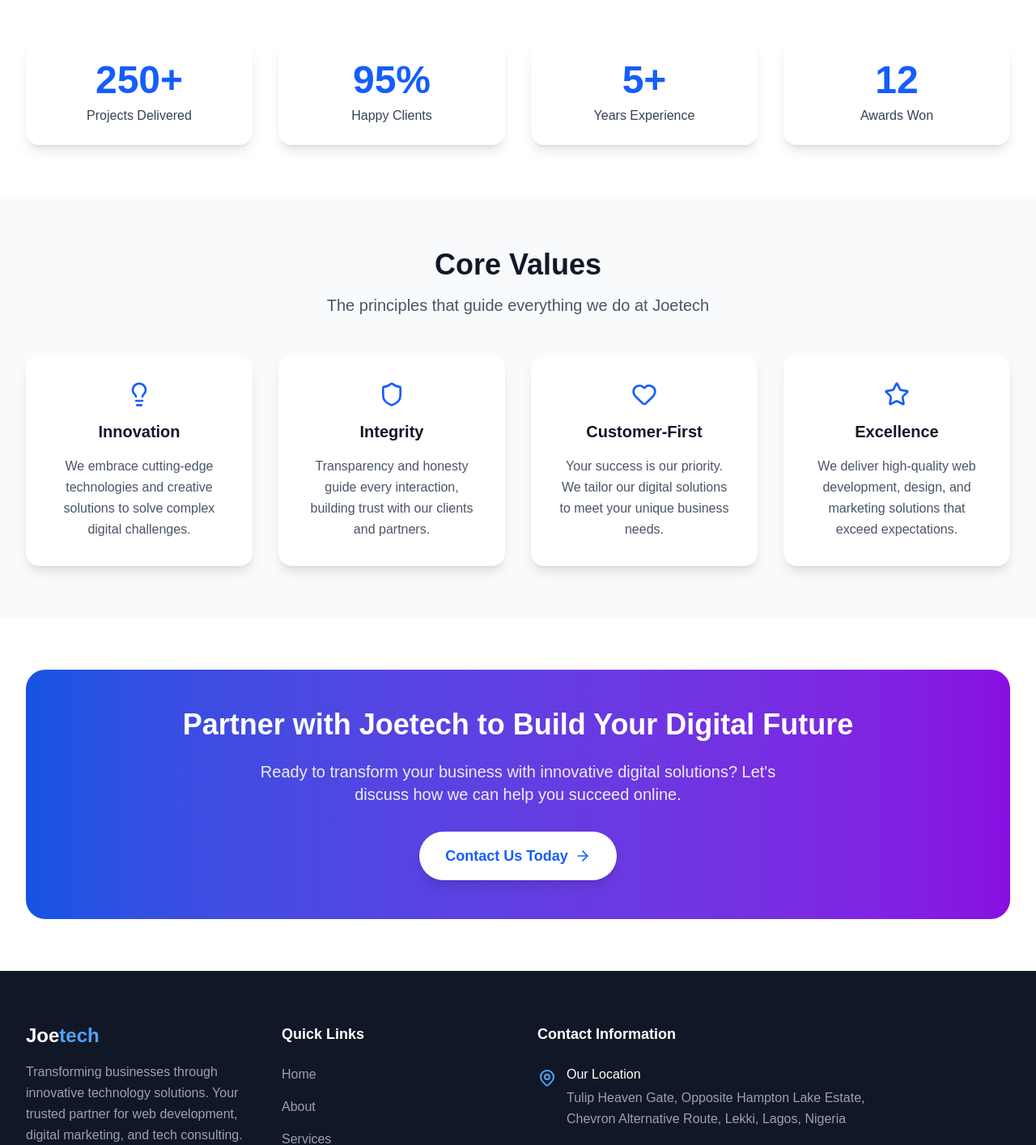
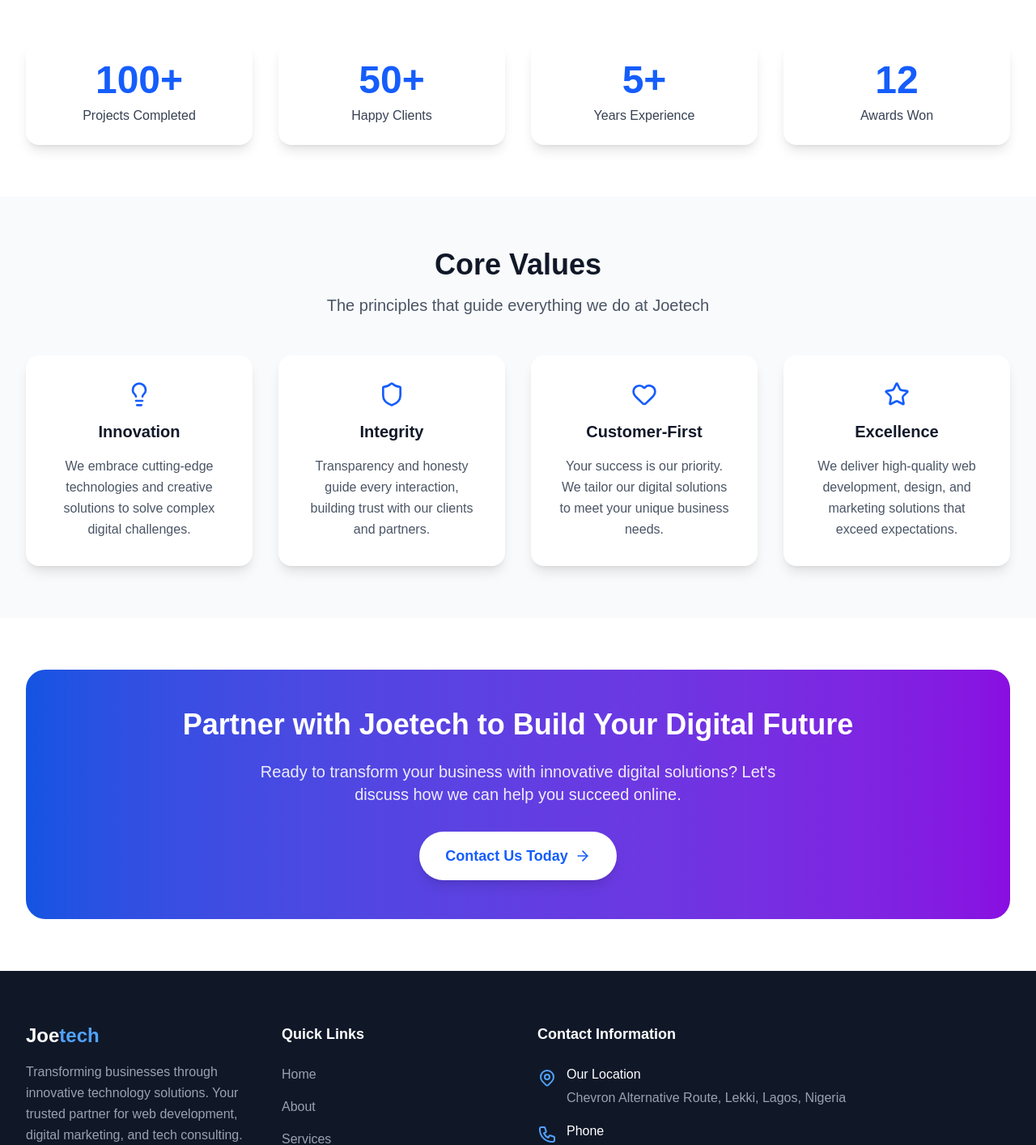
Before and after one commit to JoelionWebDev/joetech, a Next.js app: page /about in a window 1280 px wide. Shown: the part 1780-3194 px from the top of the page at 81% size. Built offline with nearby package versions, Linux system fonts and the light colour scheme.

Commit message:
unify contact details and statistics site-wide

```diff
--- a/app/about/page.jsx
+++ b/app/about/page.jsx
@@ -76,8 +76,8 @@
   const [valuesRef, valuesInView] = useInView(0.3);
 
   const stats = [
-    { number: 250, suffix: "+", label: "Projects Delivered" },
-    { number: 95, suffix: "%", label: "Happy Clients" },
+    { number: 100, suffix: "+", label: "Projects Completed" },
+    { number: 50, suffix: "+", label: "Happy Clients" },
     { number: 5, suffix: "+", label: "Years Experience" },
     { number: 12, suffix: "", label: "Awards Won" },
   ];
--- a/app/components/Contact.jsx
+++ b/app/components/Contact.jsx
@@ -365,8 +365,6 @@
                         Our Location
                       </h4>
                       <p className="text-gray-600 leading-relaxed">
-                        Tulip Heaven Gate, Opposite Hampton Lake Estate,
-                        <br />
                         Chevron Alternative Route, Lekki, Lagos, Nigeria
                       </p>
                     </div>
--- a/app/components/Footer.jsx
+++ b/app/components/Footer.jsx
@@ -136,8 +136,6 @@
                 <div>
                   <h4 className="font-medium text-white mb-1">Our Location</h4>
                   <p className="text-gray-400 leading-relaxed">
-                    Tulip Heaven Gate, Opposite Hampton Lake Estate,
-                    <br />
                     Chevron Alternative Route, Lekki, Lagos, Nigeria
                   </p>
                 </div>
--- a/app/contact/page.jsx
+++ b/app/contact/page.jsx
@@ -44,7 +44,7 @@
       </svg>
     ),
     label: "Office",
-    value: "Lagos, Nigeria",
+    value: "Chevron Alternative Route, Lekki, Lagos, Nigeria",
     href: null,
     color: "from-purple-500 to-violet-600",
   },
--- a/app/privacy-policy/page.jsx
+++ b/app/privacy-policy/page.jsx
@@ -131,8 +131,8 @@
               >
                 {PHONE_NUMBER}
               </a>
-              . Our office is located at Tulip Heaven Gate, Opposite Hampton
-              Lake Estate, Chevron Alternative Route, Lekki, Lagos, Nigeria.
+              . Our office is located at Chevron Alternative Route, Lekki,
+              Lagos, Nigeria.
             </p>
           </section>
 
--- a/app/projects/page.jsx
+++ b/app/projects/page.jsx
@@ -176,9 +176,9 @@
 };
 
 const STATS = [
-  { value: "50+", label: "Projects Delivered" },
+  { value: "100+", label: "Projects Completed" },
   { value: "98%", label: "Client Satisfaction" },
-  { value: "25+", label: "Happy Clients" },
+  { value: "50+", label: "Happy Clients" },
   { value: "5★", label: "Average Rating" },
 ];
 
@@ -479,7 +479,7 @@
           >
             <div className="inline-flex items-center gap-2 bg-white/5 border border-white/10 text-slate-300 text-xs font-medium px-4 py-2 rounded-full mb-6 animate-fadeup">
               <span className="w-1.5 h-1.5 rounded-full bg-emerald-400 animate-pulse" />
-              50+ Projects Delivered Across Nigeria & Beyond
+              100+ Projects Completed Across Nigeria & Beyond
             </div>
 
             <h1
--- a/app/services/page.jsx
+++ b/app/services/page.jsx
@@ -281,7 +281,7 @@
 const trustSignals = [
   { icon: <Clock className="w-8 h-8" />, title: "5+ Years", subtitle: "of Experience" },
   { icon: <Star className="w-8 h-8" />, title: "98%", subtitle: "Client Satisfaction" },
-  { icon: <Award className="w-8 h-8" />, title: "250+", subtitle: "Projects Completed" },
+  { icon: <Award className="w-8 h-8" />, title: "100+", subtitle: "Projects Completed" },
   { icon: <Headphones className="w-8 h-8" />, title: "24/7", subtitle: "Support Available" },
 ];
 
```
